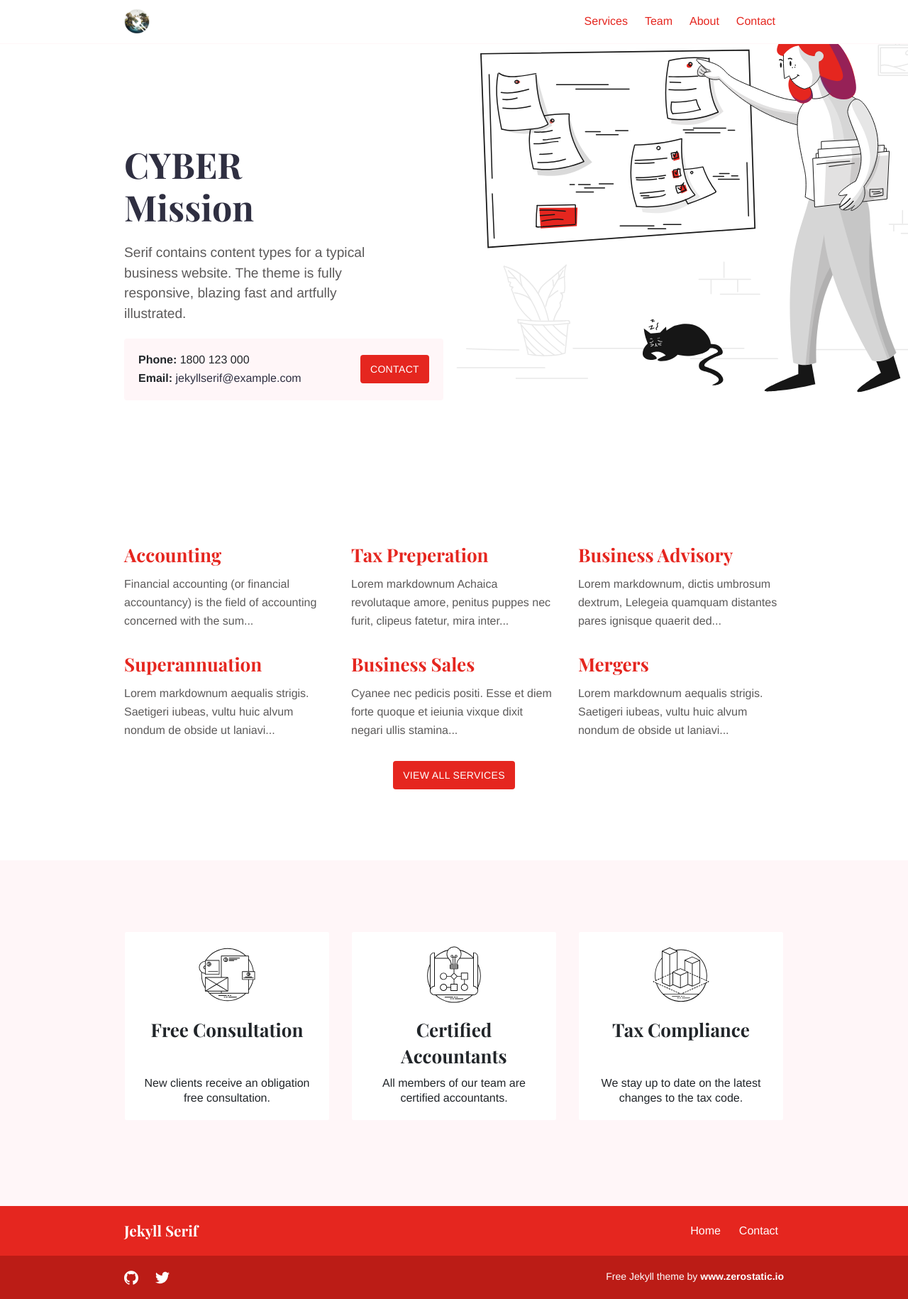
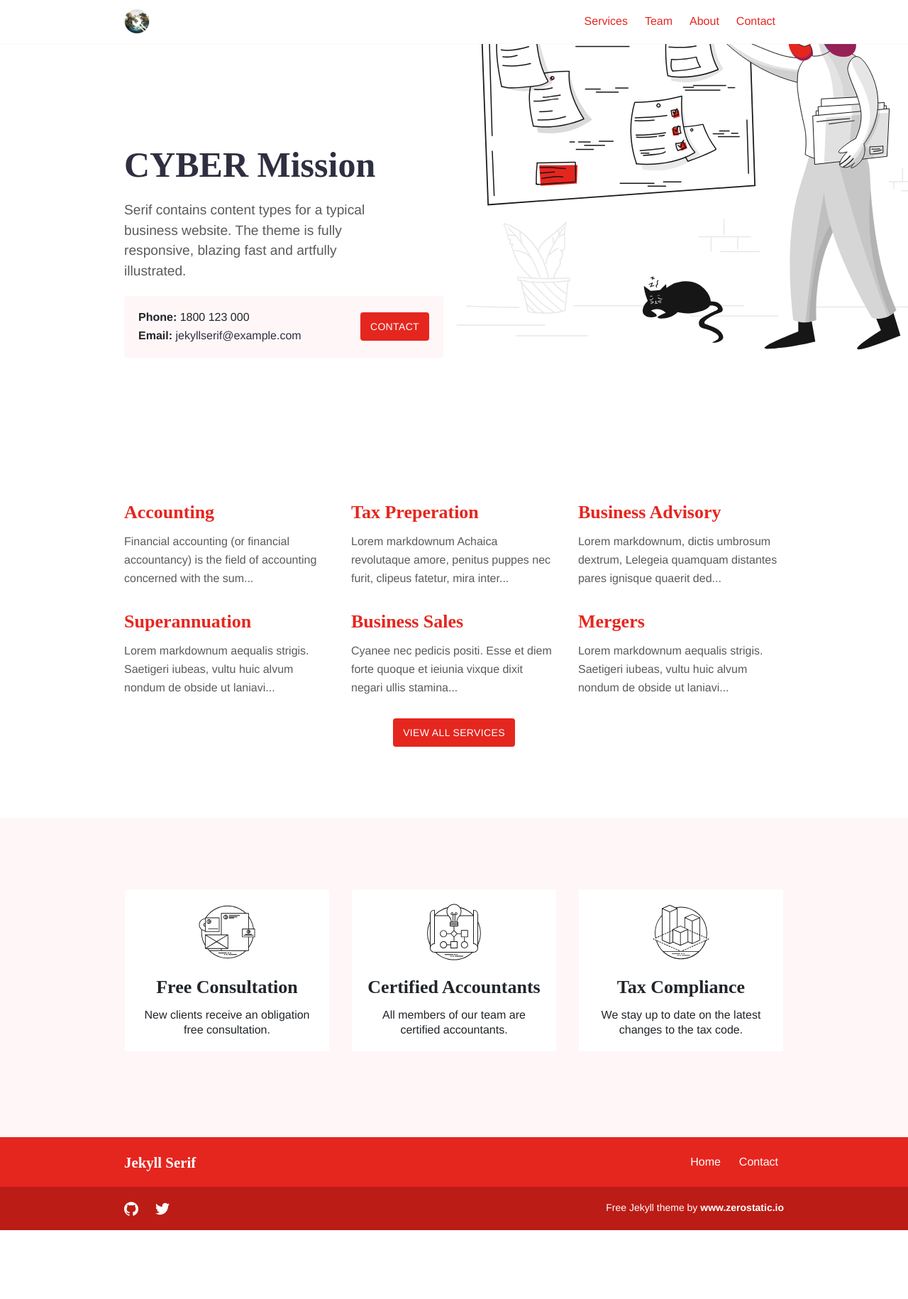
Before and after one commit to cyber-mission/cyber-mission.github.io, a Jekyll site: the page built from index.md, in a window 1280 px wide. Shown: the whole page at 71% size. Built offline with Jekyll 4.4.1, drawn with Linux system fonts in a browser that asks for light colours; after the commit the page ends 1733 px from its top, so only the background shows below that.

Commit message:
new font

```diff
--- a/assets/css/style.scss
+++ b/assets/css/style.scss
@@ -18,7 +18,8 @@
 
 // Fonts
 $font-family-base: Helvetica, Arial, sans-serif, -apple-system;
-$font-family-heading: 'Playfair Display', serif, -apple-system;
+$font-family-heading: 'Silkscreen', serif, -apple-system;
+//$font-family-heading: 'Playfair Display', serif, -apple-system;
 
 // Footer
 $footer-background-color: $primary;
```
